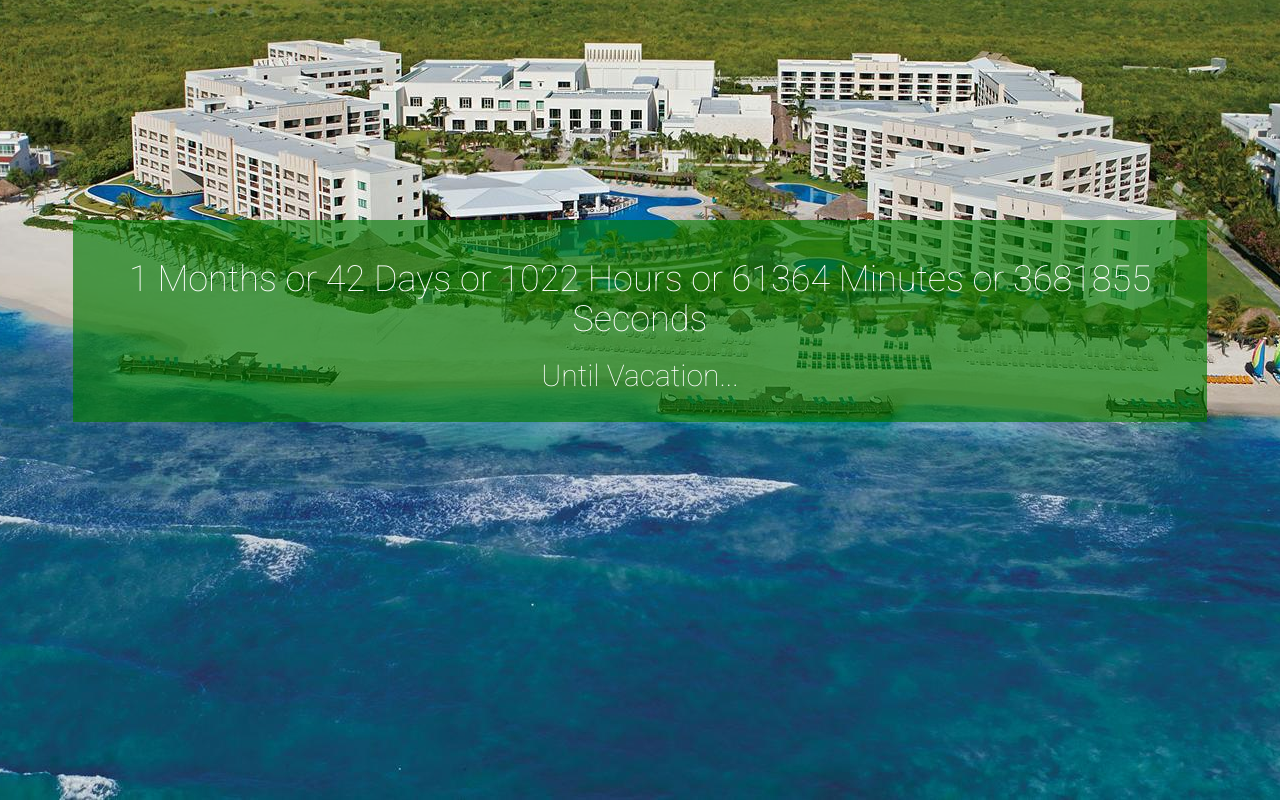
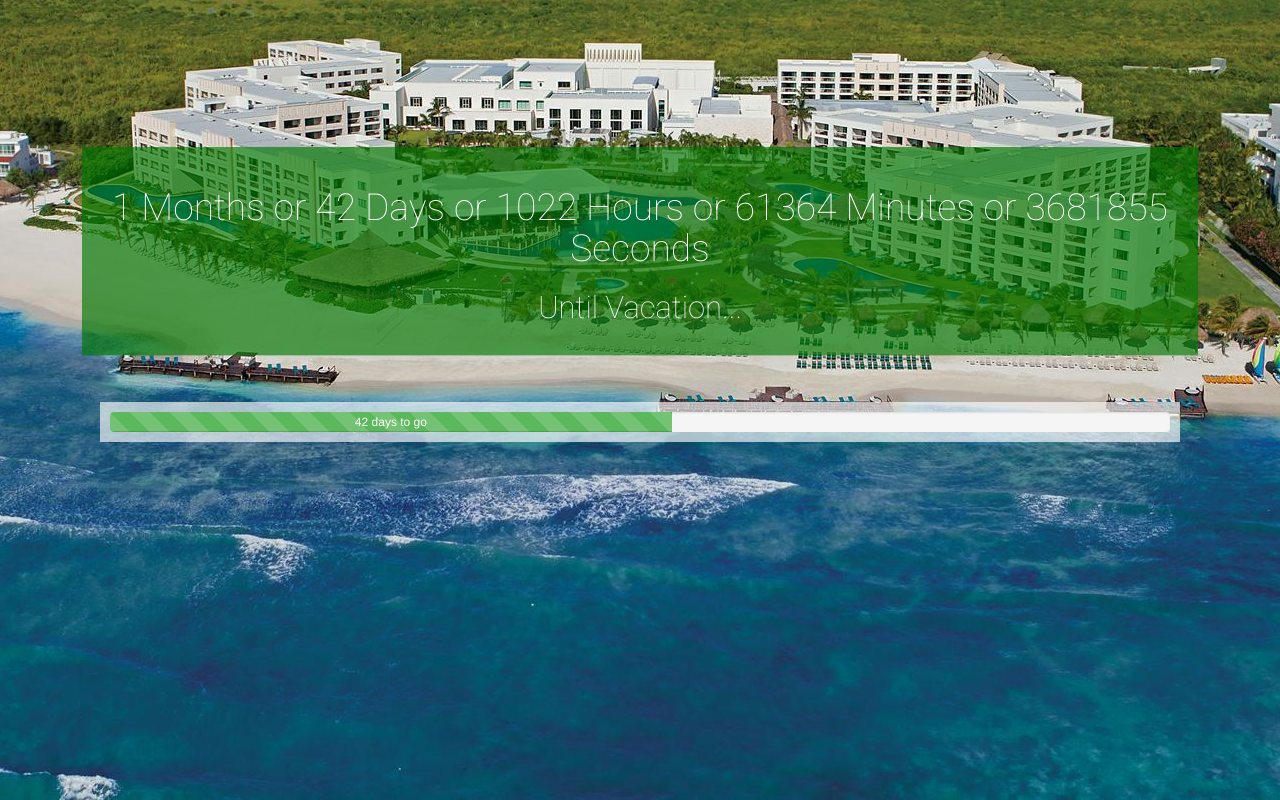
Before and after one commit to James1x0/till-vacation, a plain HTML site: page index.html in a window 1280 px wide. Drawn offline with Linux system fonts and the light colour scheme.

Commit message:
Added a progress bar cause yeah.

```diff
--- a/index.html
+++ b/index.html
@@ -14,6 +14,13 @@
       <div class="text-wrapper">
         <h1 class="time"></h1>
         <h2>Until Vacation...</h2>
+      </div>
+      <div class="prog-wrapper">
+        <div class="progress">
+          <div class="progress-bar progress-bar-success progress-bar-striped active" role="progressbar" aria-valuenow="45" aria-valuemin="0" aria-valuemax="100" style="width: 0%">
+            <span></span>
+          </div>
+        </div>
       </div>
     </div>
     <script src="jquery.js" type="text/javascript"></script>
@@ -50,10 +57,14 @@
           $('.text-wrapper').css({
             background: 'rgba(0, ' + Math.round( ( days - e.diff(now, "d") ) * colorMultiplier ) + ', 0, 0.65)'
           });
+
+          $('.progress-bar').css({
+            width: (Math.round((e.diff(now, "d") / days) * 100)) + '%'
+          }).find('span').text(e.diff(now, "d") + ' days to go');
         }
 
         function bump () {
-          $('.app-wrapper').toggleClass('bump');
+          $('.text-wrapper').toggleClass('bump');
         }
 
         setTime();
--- a/styles.css
+++ b/styles.css
@@ -8,19 +8,30 @@
   padding: 100px;
 
   background: url('cancun.jpg') bottom no-repeat;
-
-  transition: all ease-in-out 0.25s;
 }
 
 .text-wrapper {
   padding: 20px;
-  margin: 120px auto;
+  margin: 50px auto;
   background: rgba(0, 0, 0, 0.65);
+  color: white !important;
+
+  transform: scale(1);
+  transition: all ease-in-out 0.25s;
+}
+
+.prog-wrapper {
+  padding: 10px;
+  background: rgba(255, 255, 255, 0.65);
   color: white !important;
 }
 
-.app-wrapper.bump {
-  padding: 100px 60px;
+.prog-wrapper .progress {
+  margin: 0;
+}
+
+.text-wrapper.bump {
+  transform: scale(1.05);
 }
 
 h1, h2 {
```
